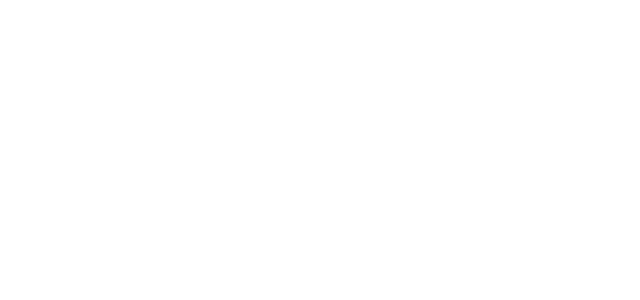
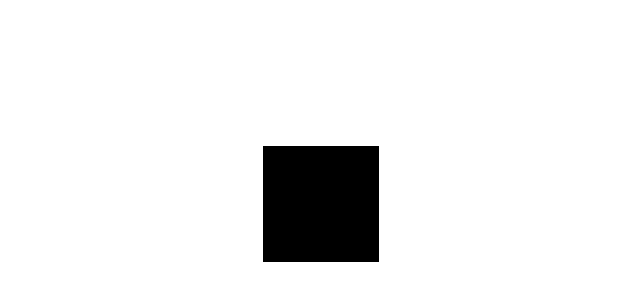
Before and after one commit to yacin999/r3f-basics, a React (Vite) app: page / in a window 1280 px wide. Shown: the part 196-496 px from the top of the page, without its empty margins (319-959 px from the left). Built offline with nearby package versions, Linux system fonts and the light colour scheme.

Commit message:
create basic box geometry

```diff
--- a/src/App.jsx
+++ b/src/App.jsx
@@ -1,11 +1,15 @@
+import { Canvas } from '@react-three/fiber'
 import './App.css'
 
 function App() {
 
   return (
-    <>
-
-    </>
+    <Canvas>
+      <mesh>
+        <boxGeometry />
+        <meshStandardMaterial />
+      </mesh>
+    </Canvas>
   )
 }
 
```
